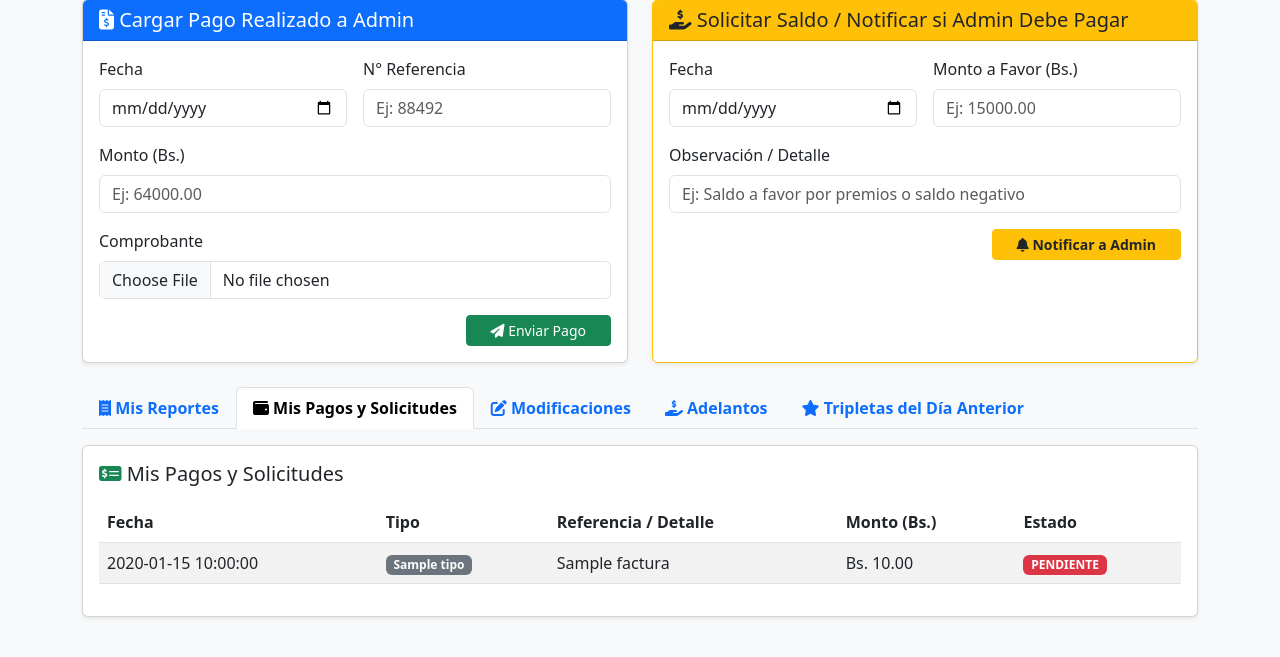
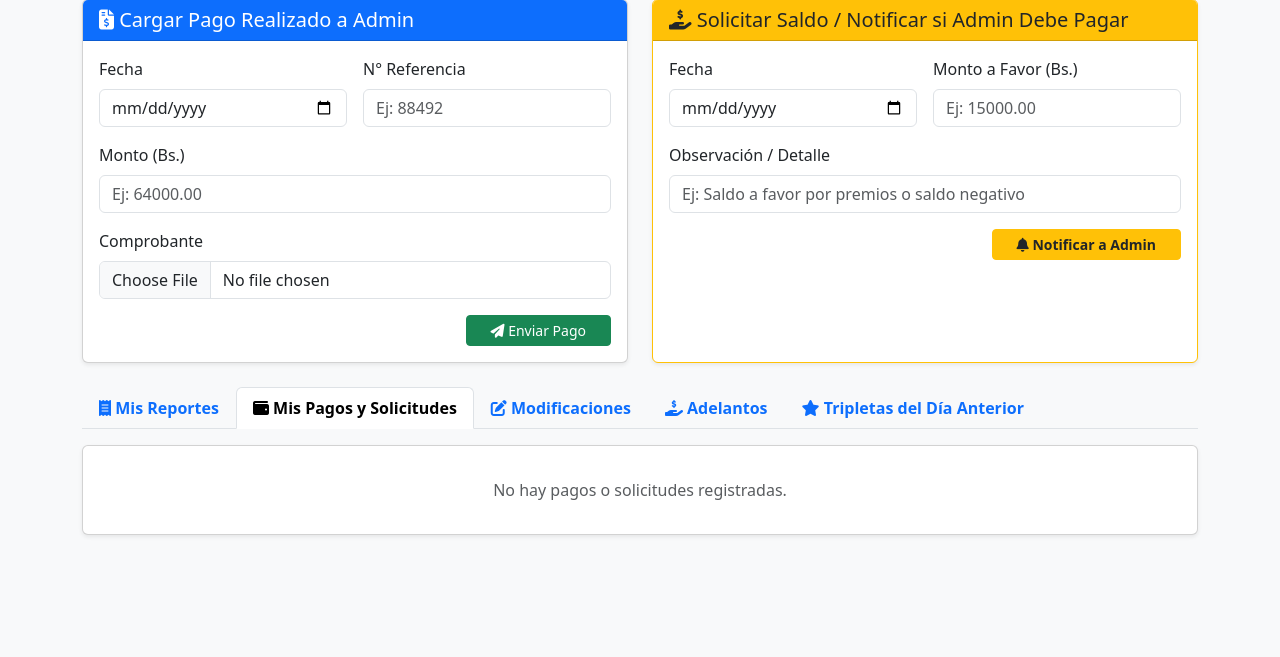
Before and after one commit to mariadelosangelesdiazpinto24-tech/tu-reporte-al-dia., a FastAPI app: template templates/agencia.html in a window 1280 px wide, after a click on "Mis Pagos y Solicitudes". Shown: the part 75-732 px from the top of the page. Run offline with FastAPI, Linux system fonts and the light colour scheme; the template is opened without the code that fills it: most values are stand-ins (such as "Sample title", 1, 10 or a date in 2020).

Commit message:
Update agencia.html

```diff
--- a/templates/agencia.html
+++ b/templates/agencia.html
@@ -134,7 +134,7 @@
                             </table>
                         </div>
 
-                        <!-- MODALES FUERA DE LA TABLA (SECCIONADOS) -->
+                        <!-- MODALES FUERA DE LA TABLA -->
                         {% for r in reportes %}
                         <div class="modal fade" id="modalDetalle{{ r.id }}" tabindex="-1" aria-hidden="true">
                             <div class="modal-dialog modal-lg modal-dialog-centered">
@@ -169,46 +169,7 @@
 
             <!-- 2. Mis Pagos y Solicitudes -->
             <div class="tab-pane fade" id="pagos" role="tabpanel">
-                <div class="card shadow-sm">
-                    <div class="card-body">
-                        <h5 class="card-title mb-3"><i class="fas fa-money-check-alt text-success"></i> Mis Pagos y Solicitudes</h5>
-                        {% if pagos %}
-                        <div class="table-responsive">
-                            <table class="table table-striped align-middle">
-                                <thead>
-                                    <tr>
-                                        <th>Fecha</th>
-                                        <th>Tipo</th>
-                                        <th>Referencia / Detalle</th>
-                                        <th>Monto (Bs.)</th>
-                                        <th>Estado</th>
-                                    </tr>
-                                </thead>
-                                <tbody>
-                                    {% for p in pagos %}
-                                    <tr>
-                                        <td>{{ p.fecha }}</td>
-                                        <td><span class="badge bg-secondary">{{ p.tipo }}</span></td>
-                                        <td>{{ p.factura }}</td>
-                                        <td>Bs. {{ "%.2f"|format(p.monto|float) }}</td>
-                                        <td>
-                                            <span class="badge
-                                                {% if p.estado == 'APROBADO' %}bg-success
-                                                {% elif p.estado == 'EN ESPERA' %}bg-warning text-dark
-                                                {% else %}bg-danger{% endif %}">
-                                                {{ p.estado }}
-                                            </span>
-                                        </td>
-                                    </tr>
-                                    {% endfor %}
-                                </tbody>
-                            </table>
-                        </div>
-                        {% else %}
-                        <p class="text-center text-muted my-3">No hay pagos o solicitudes registradas.</p>
-                        {% endif %}
-                    </div>
-                </div>
+                <div class="card shadow-sm"><div class="card-body"><p class="text-muted text-center my-3">No hay pagos o solicitudes registradas.</p></div></div>
             </div>
 
             <!-- 3. Modificaciones -->
@@ -221,26 +182,26 @@
                 <div class="card shadow-sm"><div class="card-body"><p class="text-muted text-center my-3">No hay adelantos registrados.</p></div></div>
             </div>
 
-            <!-- 5. Tripletas del Día Anterior (Con Formulario para Cargar Ticket y Monto) -->
+            <!-- 5. Tripletas del Día Anterior (Formulario con Ticket de Texto) -->
             <div class="tab-pane fade" id="tripletas" role="tabpanel">
                 <div class="card shadow-sm">
                     <div class="card-header bg-dark text-white">
                         <h5 class="mb-0"><i class="fas fa-star text-warning"></i> Cargar Tripleta del Día Anterior</h5>
                     </div>
                     <div class="card-body">
-                        <form action="/reportar-tripleta" method="POST" enctype="multipart/form-data" class="row g-3">
+                        <form action="/reportar-tripleta" method="POST" class="row g-3">
                             <input type="hidden" name="agencia" value="{{ agencia }}">
-                            <div class="col-md-6">
-                                <label class="form-label">Fecha del Reporte</label>
+                            <div class="col-md-4">
+                                <label class="form-label">Fecha</label>
                                 <input type="date" class="form-control" name="fecha" required>
                             </div>
-                            <div class="col-md-6">
+                            <div class="col-md-4">
+                                <label class="form-label">N° de Ticket</label>
+                                <input type="text" class="form-control" name="ticket" placeholder="Ej: T-99382" required>
+                            </div>
+                            <div class="col-md-4">
                                 <label class="form-label">Monto (Bs.)</label>
                                 <input type="text" class="form-control" name="monto" placeholder="Ej: 5000.00" required>
-                            </div>
-                            <div class="col-12">
-                                <label class="form-label">Pegar / Subir Ticket de Tripleta</label>
-                                <input type="file" class="form-control" name="comprobante" accept="image/*" required>
                             </div>
                             <div class="col-12 text-end">
                                 <button type="submit" class="btn btn-warning btn-sm px-4 fw-bold text-dark"><i class="fas fa-paper-plane"></i> Enviar Tripleta</button>
```
